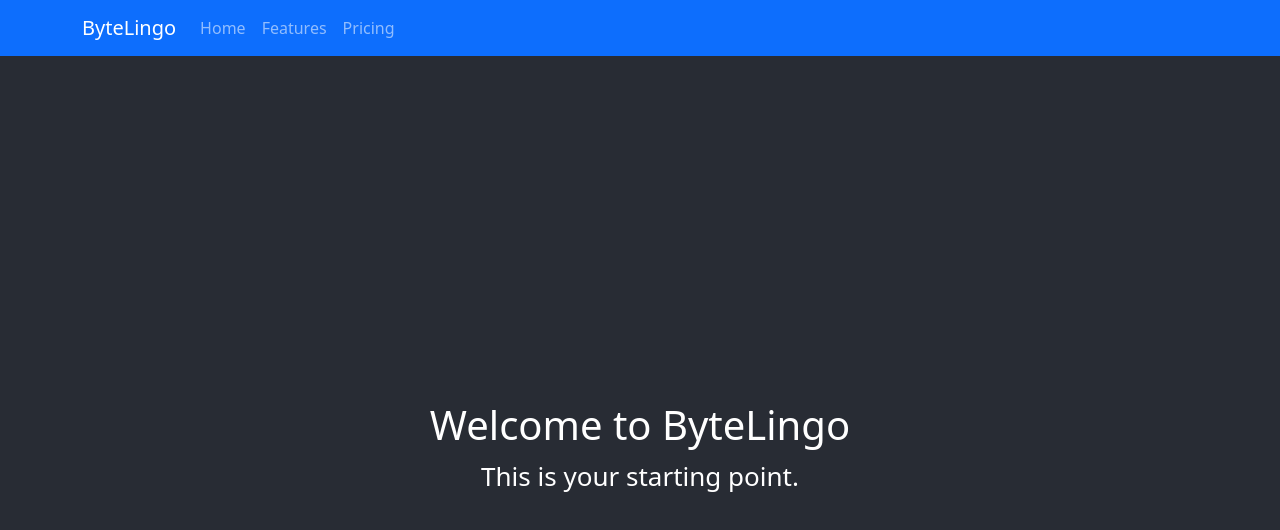
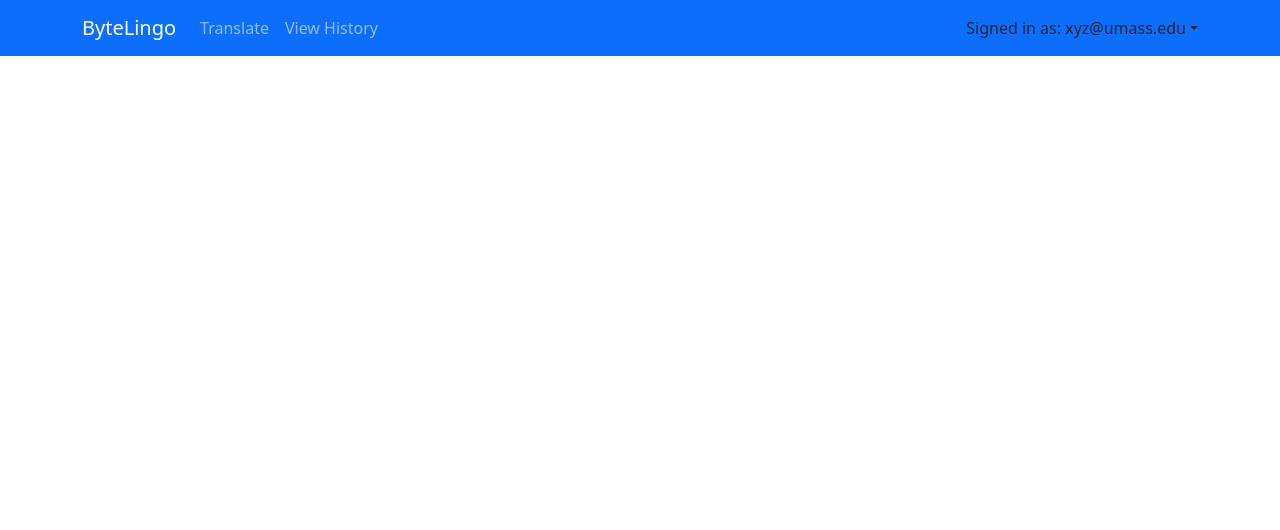
Before and after one commit to gauricb/mutate, a React (Create React App) app in the folder frontend/: page / in a window 1280 px wide. Shown: the top 530 px of the page. Built offline with nearby package versions, Linux system fonts and the light colour scheme.

Commit message:
navbar changes

```diff
--- a/frontend/src/App.js
+++ b/frontend/src/App.js
@@ -10,8 +10,9 @@ function App() {
 			<div className="App">
 				<MainNavbar />
 				<Routes>
-          <Route path="/" element={<Home />} />
 					<Route path="/translate" element={<CodeTranslator />} />
+					<Route path="/history" element={<Home />} />
+					{/* <Route path="/translate" element={<CodeTranslator />} /> */}
 				</Routes>
 			</div>
 		</Router>
--- a/frontend/src/components/Navbar.js
+++ b/frontend/src/components/Navbar.js
@@ -1,19 +1,25 @@
 import React from "react";
 import { Navbar, Nav } from "react-bootstrap";
 import { Container } from "react-bootstrap";
+import NavDropdown from "react-bootstrap/NavDropdown";
 import logo from "../logo.svg";
 import ByteLingo from "../ByteLingo.png";
 
+const current_user = "xyz@umass.edu";
 const MainNavbar = () => {
 	return (
-		<Navbar bg="primary" data-bs-theme="dark">
+		<Navbar bg="primary" variant="dark">
 			<Container>
 				<Navbar.Brand href="#home">ByteLingo</Navbar.Brand>
 				<Nav className="me-auto">
-					<Nav.Link href="#home">Home</Nav.Link>
-					<Nav.Link href="#features">Features</Nav.Link>
-					<Nav.Link href="#pricing">Pricing</Nav.Link>
+					<Nav.Link href="translate">Translate</Nav.Link>
+					<Nav.Link href="history">View History</Nav.Link>
 				</Nav>
+				<NavDropdown
+					title={`Signed in as: ${current_user}`}
+					id="collapsible-nav-dropdown">
+					<NavDropdown.Item href="#">Logout</NavDropdown.Item>
+				</NavDropdown>
 			</Container>
 		</Navbar>
 	);
```
Lines whose indentation alone changed are shown as unchanged.
